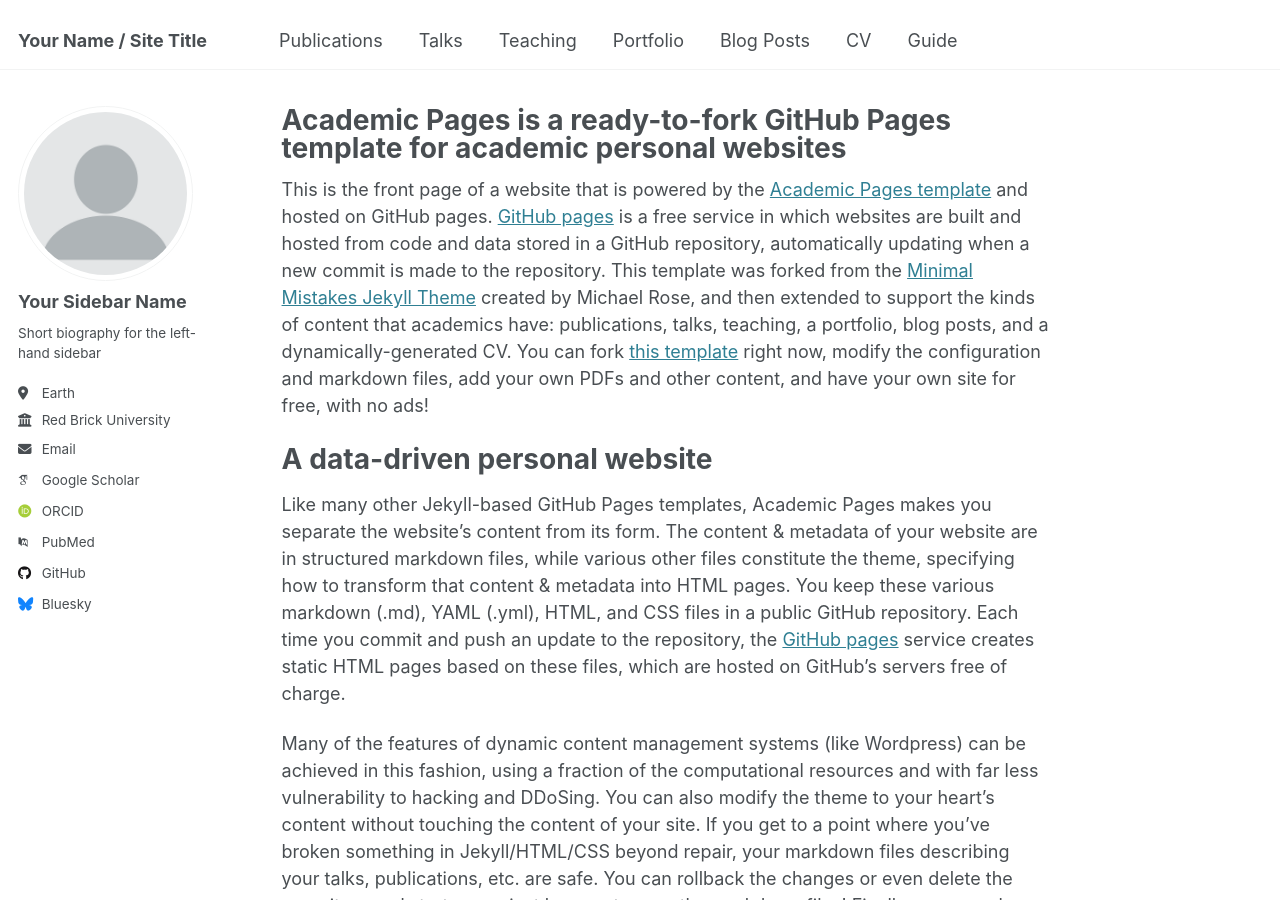
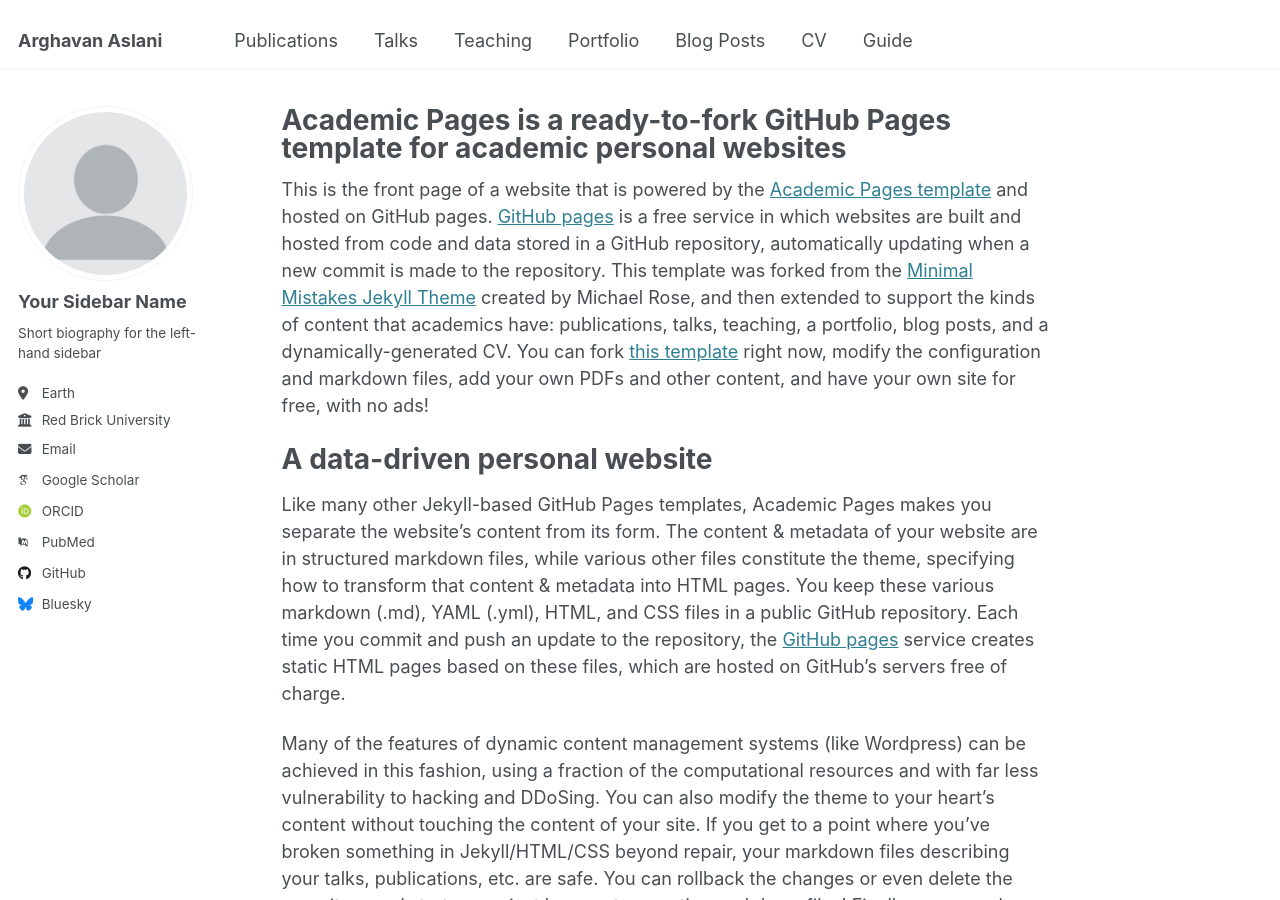
Before and after one commit to arghavanaslani/arghavanaslani.github.io, a Jekyll site: the page built from _pages/about.md, in a window 1280 px wide and 900 px high. Built offline with Jekyll 4.4.1, drawn with Linux system fonts in a browser that asks for light colours; some web fonts are replaced.

Commit message:
Update _config.yml

```diff
--- a/_config.yml
+++ b/_config.yml
@@ -9,7 +9,7 @@
 # Basic Site Settings
 locale                   : "en-US"
 site_theme               : "default"
-title                    : "Your Name / Site Title"
+title                    : "Arghavan Aslani"
 title_separator          : "-"
 name                     : &name "Your Name"
 description              : &description "personal description"
```
